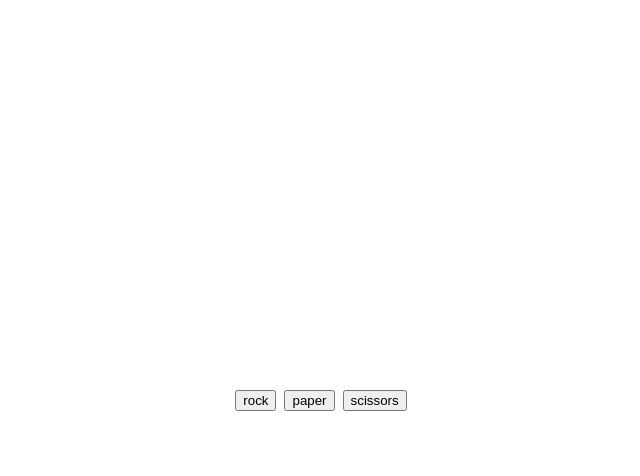
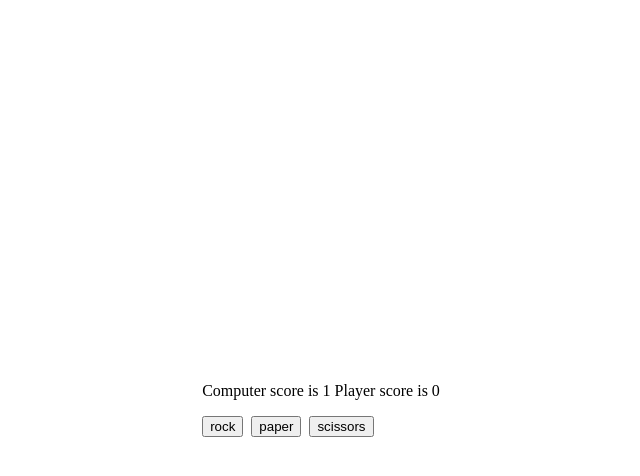
Before and after one commit to Ando-F/rock-paper-scissors, a plain HTML site: page rock-paper-scissors.html in a window 1280 px wide. Both pictures are taken after a click on the button "rock". Shown: the whole page, without its empty margins (319-959 px from the left). Drawn offline with Linux system fonts and the light colour scheme.

Commit message:
Stable files

```diff
--- a/rock-paper-scissors.html
+++ b/rock-paper-scissors.html
@@ -8,10 +8,17 @@
     <title>rock-paper-scissors</title>
 </head>
 <body>
-    <div class="container">
-        <button id="rock">rock</button>
-        <button id="paper">paper</button>
-        <button id="scissors">scissors</button>
+    <div class="main-container">
+        <div class="results">
+            <h2></h2>
+            <p></p>
+        </div>
+
+        <div class="container">
+            <button id="rock">rock</button>
+            <button id="paper">paper</button>
+            <button id="scissors">scissors</button>
+        </div>
     </div>
     <script src="/rock-paper-scissors.js"> </script>
 </body>
--- a/rock-paper-scissors.js
+++ b/rock-paper-scissors.js
@@ -7,7 +7,6 @@ function computerPlay() {
 
     let computerScore = 0;
     let playerScore = 0;
-    // computerSelection = computerPlay();
 
     function singleRound(playerSelection, computerSelection) {
         if (playerSelection === 'rock' && computerSelection === 'paper') {
@@ -41,29 +40,48 @@ function computerPlay() {
         }
     }
 
-    function gameRock() {
-        console.log(singleRound('rock', computerPlay()));
-        console.log('Computer score is ' + computerScore)
-        console.log('player score is ' + playerScore)
+    // Result logging
+    function keepScore() {
+        const resultPlace = document.querySelector('p');
+        let computerScoreText = 'Computer score is ' + computerScore;
+        let playerScoreText = 'Player score is ' + playerScore;
+        let score = computerScoreText + " " + playerScoreText;
+
+        let playerWin = "Player Wins!";
+        let computerWin = "Computer Wins!";
+
+        if (playerScore < 5 && computerScore < 5) {
+            resultPlace.innerHTML = score;
+        } else if (playerScore == 5) {
+            resultPlace.innerHTML = playerWin;
+        } else if (computerScore == 5) {
+            resultPlace.innerHTML = computerWin;
+        }
     }
 
-    function gamePaper() {
-        console.log(singleRound('paper', computerPlay()));
-        console.log('Computer score is ' + computerScore)
-        console.log('player score is ' + playerScore)
-    }
-
-    function gameScissors() {
-        console.log(singleRound('scissors', computerPlay()));
-        console.log('Computer score is ' + computerScore)
-        console.log('player score is ' + playerScore)
+    // Making rock button
+    function gameRock() {
+        console.log(singleRound('rock', computerPlay()))
     }
 
     const rockButton = document.querySelector('#rock');
     rockButton.addEventListener('click', gameRock);
+    rockButton.addEventListener('click', keepScore);
+
+    // Making paper button
+    function gamePaper() {
+        console.log(singleRound('paper', computerPlay()));
+    }
 
     const paperButton = document.querySelector('#paper');
     paperButton.addEventListener('click', gamePaper);
+    paperButton.addEventListener('click', keepScore)
+
+    // Making scissors button
+    function gameScissors() {
+        console.log(singleRound('scissors', computerPlay()));
+    }
 
     const scissorsButton = document.querySelector('#scissors');
     scissorsButton.addEventListener('click', gameScissors);
+    scissorsButton.addEventListener('click', keepScore)
```
